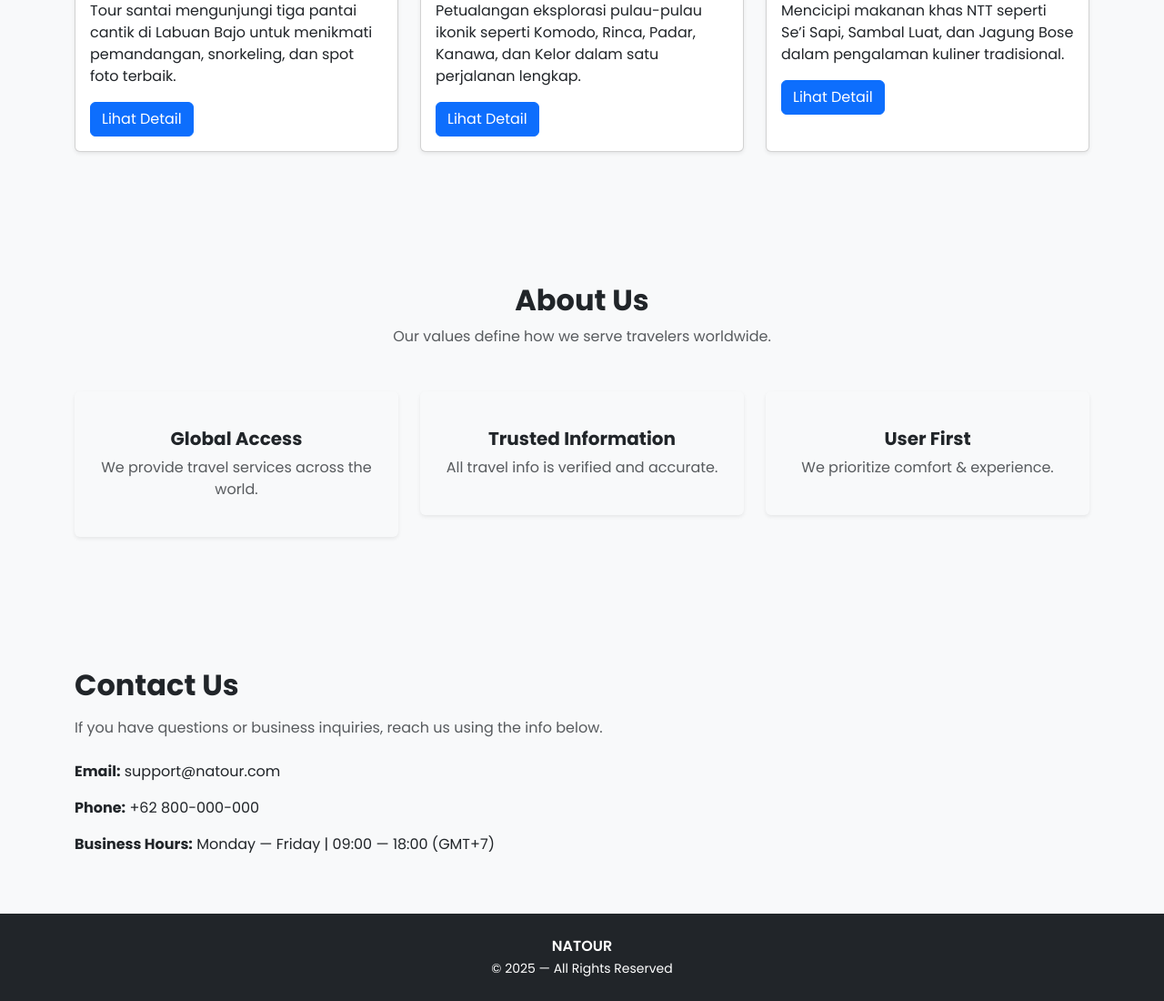
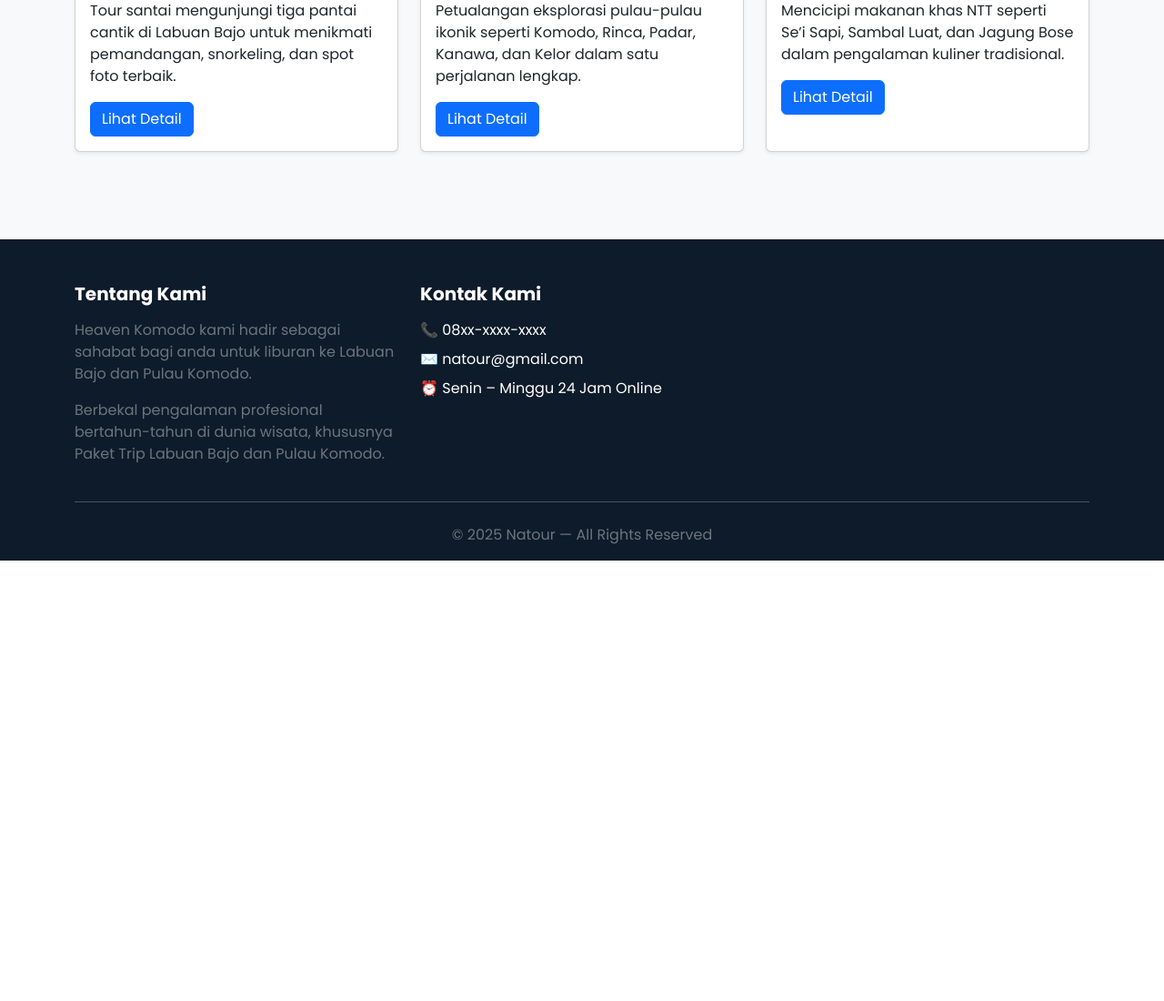
Before and after one commit to Finnseville/Wisata_liburan, a PHP site: page /awal.php in a window 1280 px wide. Shown: the part 1053-2153 px from the top of the page at 91% size. After the commit the page ends 1669 px from the top, so only its background shows below. Run offline with PHP 8.4, Linux system fonts and the light colour scheme; the visitor is signed in with stand-in values (Sample User, id 1); data comes from the database, SQL or seed files in the repository.

Commit message:
update footer

```diff
--- a/user/awal.php
+++ b/user/awal.php
@@ -178,59 +178,45 @@ if ($row['id_paket'] == 101) {
 
 <br><br>
 
-<!-- ABOUT US -->
-<section id="aboutus" class="container py-5">
-    <div class="text-center mb-5">
-        <h2 class="fw-bold">About Us</h2>
-        <p class="text-muted">Our values define how we serve travelers worldwide.</p>
+<footer class="text-white pt-5" style="background-color: #0d1b2a;">
+  <div class="container">
+
+    <div class="row gy-4">
+
+      <!-- Tentang Kami -->
+      <div class="col-md-6 col-lg-4">
+        <h5 class="fw-bold mb-3">Tentang Kami</h5>
+        <p class="text-secondary">
+          Heaven Komodo kami hadir sebagai sahabat bagi anda
+          untuk liburan ke Labuan Bajo dan Pulau Komodo.
+        </p>
+        <p class="text-secondary">
+          Berbekal pengalaman profesional bertahun-tahun di dunia wisata,
+          khususnya Paket Trip Labuan Bajo dan Pulau Komodo.
+        </p>
+      </div>
+
+      <!-- Kontak Kami -->
+      <div class="col-md-6 col-lg-4">
+        <h5 class="fw-bold mb-3">Kontak Kami</h5>
+        <p class="mb-2">📞 08xx-xxxx-xxxx</p>
+        <p class="mb-2">✉️ natour@gmail.com</p>
+        <p class="mb-0">⏰ Senin – Minggu 24 Jam Online</p>
+      </div>
+
     </div>
 
-    <div class="row g-4 text-center">
-        <div class="col-md-4">
-            <div class="p-4 shadow-sm rounded">
-                <h5 class="fw-bold mt-3">Global Access</h5>
-                <p class="text-muted">We provide travel services across the world.</p>
-            </div>
-        </div>
+    <hr class="border-light my-4">
 
-        <div class="col-md-4">
-            <div class="p-4 shadow-sm rounded">
-                <h5 class="fw-bold mt-3">Trusted Information</h5>
-                <p class="text-muted">All travel info is verified and accurate.</p>
-            </div>
-        </div>
+    <!-- Copyright -->
+    <div class="text-center text-secondary pb-3">
+      © 2025 Natour — All Rights Reserved
+    </div>
 
-        <div class="col-md-4">
-            <div class="p-4 shadow-sm rounded">
-                <h5 class="fw-bold mt-3">User First</h5>
-                <p class="text-muted">We prioritize comfort & experience.</p>
-            </div>
-        </div>
-    </div>
-</section>
+  </div>
+</footer>
 
-<br><br>
 
-<!-- CONTACT US -->
-<section id="kontak" class="container py-5">
-    <h2 class="fw-bold mb-3">Contact Us</h2>
-
-    <p class="text-muted" style="max-width:650px;">
-        If you have questions or business inquiries, reach us using the info below.
-    </p>
-
-    <div class="mt-4">
-        <p><strong>Email:</strong> support@natour.com</p>
-        <p><strong>Phone:</strong> +62 800-000-000</p>
-        <p><strong>Business Hours:</strong> Monday — Friday | 09:00 — 18:00 (GMT+7)</p>
-    </div>
-</section>
-
-<!-- FOOTER -->
-<footer class="text-center py-4 bg-dark text-white">
-    <p class="fw-semibold m-0">NATOUR</p>
-    <small>© 2025 — All Rights Reserved</small>
-</footer>
 
 <script src="https://cdn.jsdelivr.net/npm/bootstrap@5.3.2/dist/js/bootstrap.bundle.min.js"></script>
 
```
